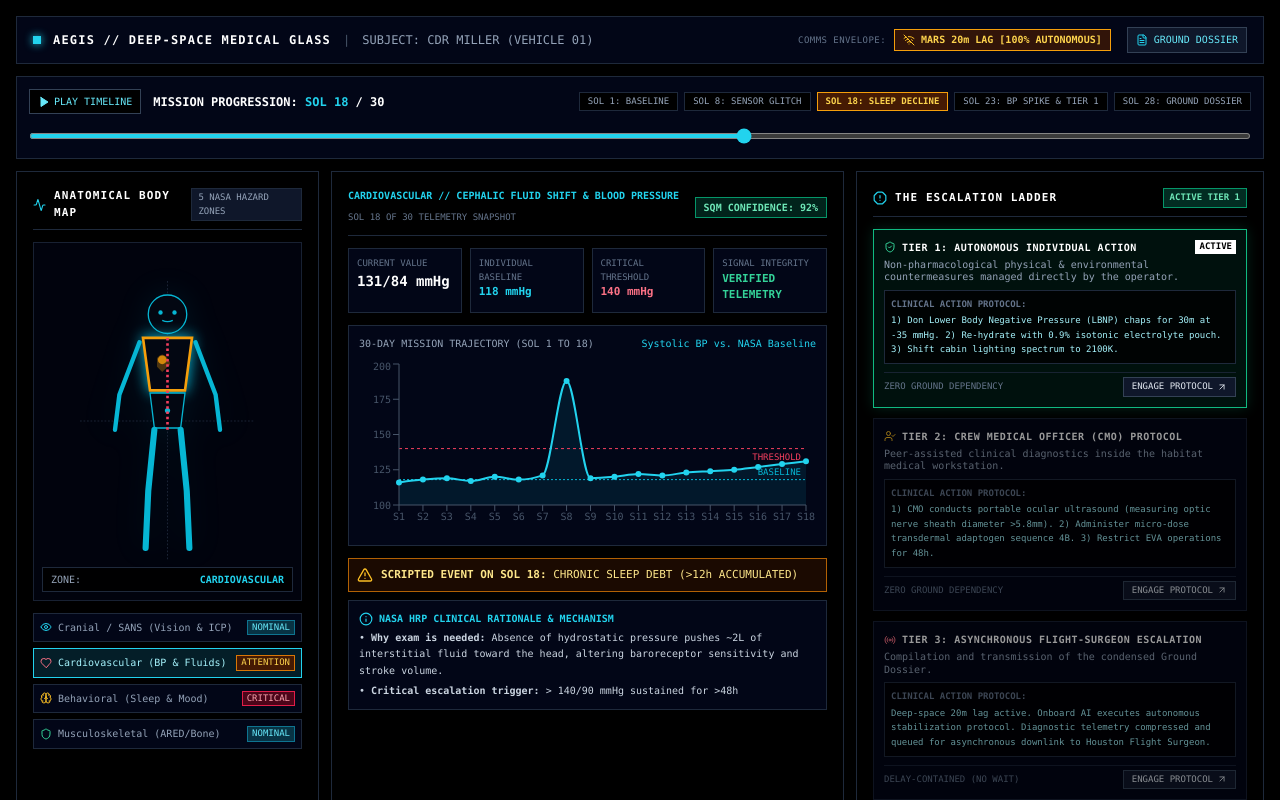
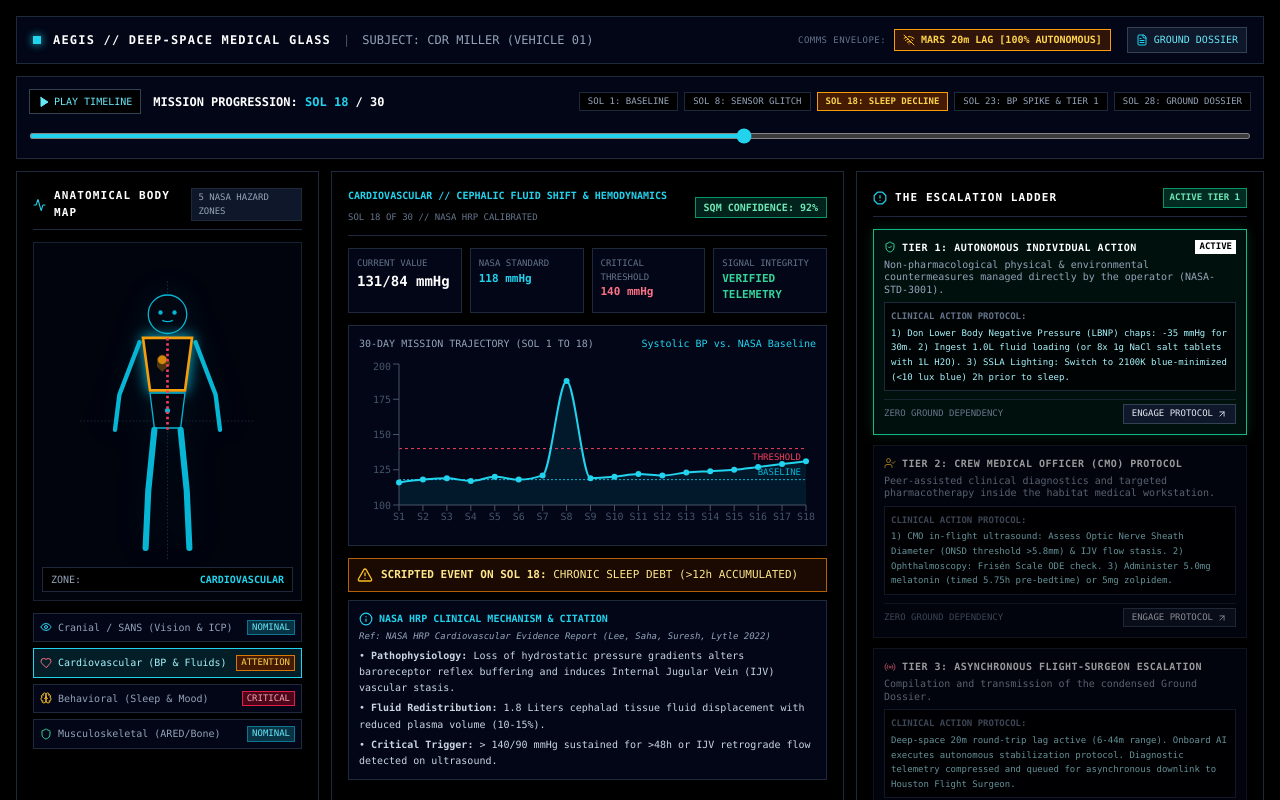
Before and after one commit to Daddy-Dagger/HMS_Nasa, a React (Vite) app: page / in a window 1280 px wide. Shown: the top 800 px of the page. Built offline with nearby package versions, Linux system fonts and the light colour scheme; the HTML template or start-up script is replaced by a standard one.

Commit message:
docs: calibrate indicators and escalation ladder to exact NASA HRP Evidence Reports (Flynn-Evans, Lee/Lytle, Laurie/Macias, Gore/Vera)

```diff
--- a/src/components/EscalationLadder.tsx
+++ b/src/components/EscalationLadder.tsx
@@ -20,27 +20,27 @@ export const EscalationLadder: React.FC<EscalationLadderProps> = ({
       tier: 1,
       label: "TIER 1: AUTONOMOUS INDIVIDUAL ACTION",
       targetHazard: "Cephalic Fluid Shift & Circadian Disruption",
-      description: "Non-pharmacological physical & environmental countermeasures managed directly by the operator.",
-      protocol: "1) Don Lower Body Negative Pressure (LBNP) chaps for 30m at -35 mmHg. 2) Re-hydrate with 0.9% isotonic electrolyte pouch. 3) Shift cabin lighting spectrum to 2100K.",
+      description: "Non-pharmacological physical & environmental countermeasures managed directly by the operator (NASA-STD-3001).",
+      protocol: "1) Don Lower Body Negative Pressure (LBNP) chaps: -35 mmHg for 30m. 2) Ingest 1.0L fluid loading (or 8x 1g NaCl salt tablets with 1L H2O). 3) SSLA Lighting: Switch to 2100K blue-minimized (<10 lux blue) 2h prior to sleep.",
       requiresGroundAuth: false,
     },
     {
       tier: 2,
       label: "TIER 2: CREW MEDICAL OFFICER (CMO) PROTOCOL",
-      targetHazard: "SANS Optic Edema & Sustained Hypertension",
-      description: "Peer-assisted clinical diagnostics inside the habitat medical workstation.",
-      protocol: "1) CMO conducts portable ocular ultrasound (measuring optic nerve sheath diameter >5.8mm). 2) Administer micro-dose transdermal adaptogen sequence 4B. 3) Restrict EVA operations for 48h.",
+      targetHazard: "SANS Optic Edema & Sustained Hypertension / IJV Stasis",
+      description: "Peer-assisted clinical diagnostics and targeted pharmacotherapy inside the habitat medical workstation.",
+      protocol: "1) CMO in-flight ultrasound: Assess Optic Nerve Sheath Diameter (ONSD threshold >5.8mm) & IJV flow stasis. 2) Ophthalmoscopy: Frisén Scale ODE check. 3) Administer 5.0mg melatonin (timed 5.75h pre-bedtime) or 5mg zolpidem.",
       requiresGroundAuth: false,
     },
     {
       tier: 3,
       label: "TIER 3: ASYNCHRONOUS FLIGHT-SURGEON ESCALATION",
-      targetHazard: "Critical Multi-System Drift",
+      targetHazard: "Critical Multi-System Drift / Loss of Mission Risk",
       description: "Compilation and transmission of the condensed Ground Dossier.",
       protocol:
         delayMode === "MARS_20M_DELAY"
-          ? "Deep-space 20m lag active. Onboard AI executes autonomous stabilization protocol. Diagnostic telemetry compressed and queued for asynchronous downlink to Houston Flight Surgeon."
-          : "Direct real-time telemedicine session initiated with MCC-Houston Surgeon.",
+          ? "Deep-space 20m round-trip lag active (6-44m range). Onboard AI executes autonomous stabilization protocol. Diagnostic telemetry compressed and queued for asynchronous downlink to Houston Flight Surgeon."
+          : "Direct real-time telemedicine session initiated with MCC-Houston Flight Surgeon.",
       requiresGroundAuth: true,
     },
   ];
--- a/src/components/IndicatorDetail.tsx
+++ b/src/components/IndicatorDetail.tsx
@@ -25,77 +25,77 @@ export const IndicatorDetail: React.FC<IndicatorDetailProps> = ({
 }) => {
   const currentMetric = missionData[currentSol - 1] || missionData[0];
 
-  // Configure which metrics to show depending on the selected anatomical zone
   const getZoneConfig = () => {
     switch (selectedZone) {
       case "CARDIOVASCULAR":
         return {
-          title: "CARDIOVASCULAR // CEPHALIC FLUID SHIFT & BLOOD PRESSURE",
+          title: "CARDIOVASCULAR // CEPHALIC FLUID SHIFT & HEMODYNAMICS",
           primaryName: "Systolic BP",
           primaryKey: "systolicBP",
-          secondaryKey: "diastolicBP",
           unit: "mmHg",
           baselineVal: 118,
           baselineLabel: "SPACE BASELINE (118 mmHg)",
           thresholdVal: 140,
           thresholdLabel: "STAGE 1 HYPERTENSION (>140 mmHg)",
           currentVal: `${currentMetric.systolicBP}/${currentMetric.diastolicBP} mmHg`,
-          hazard: "Altered Gravity (Fluid Shift) & Radiation Vascular Remodeling",
-          whyExamNeeded: "Absence of hydrostatic pressure pushes ~2L of interstitial fluid toward the head, altering baroreceptor sensitivity and stroke volume.",
-          criticalThreshold: "> 140/90 mmHg sustained for >48h",
+          nasaCitation: "NASA HRP Cardiovascular Evidence Report (Lee, Saha, Suresh, Lytle 2022)",
+          fluidShiftDetail: "1.8 Liters cephalad tissue fluid displacement with reduced plasma volume (10-15%).",
+          whyExamNeeded: "Loss of hydrostatic pressure gradients alters baroreceptor reflex buffering and induces Internal Jugular Vein (IJV) vascular stasis.",
+          criticalThreshold: "> 140/90 mmHg sustained for >48h or IJV retrograde flow detected on ultrasound.",
         };
       case "CRANIAL_SANS":
         return {
-          title: "CRANIAL // SANS & INTRACRANIAL PRESSURE (ICP)",
-          primaryName: "Estimated ICP Delta",
-          primaryKey: "systolicBP", // proxy for pressure
-          unit: "mmHg",
-          baselineVal: 120,
-          baselineLabel: "NORMAL VENOUS RETURN",
-          thresholdVal: 138,
-          thresholdLabel: "CHOROIDAL FOLD RISK (>138)",
-          currentVal: currentMetric.systolicBP > 135 ? "ELEVATED (Grade 2 Edema)" : "NOMINAL (<15 mmHg)",
-          hazard: "Hostile Closed Environment (Elevated CO2) & Microgravity SANS",
-          whyExamNeeded: "Persistent headward fluid shift causes optic disc edema, globe flattening, and hyperopic refractive shifts in 70% of long-duration crew.",
-          criticalThreshold: "Grade 3 Optic Disc Edema or acute visual acuity loss >0.5 Diopters",
+          title: "CRANIAL // SANS & OPTIC RETINAL THICKNESS (TRT)",
+          primaryName: "BMO-250 TRT Delta",
+          primaryKey: "systolicBP", // coupled in demo
+          unit: "μm",
+          baselineVal: 0,
+          baselineLabel: "NORMAL BASELINE (0 μm)",
+          thresholdVal: 19.4,
+          thresholdLabel: "SANS SUBCLINICAL ODE THRESHOLD (≥19.4 μm)",
+          currentVal: currentMetric.systolicBP > 138 ? "27.6 μm (Grade 2 ODE)" : "11.2 μm (Subclinical)",
+          nasaCitation: "NASA HRP SANS Evidence Report (Laurie, Macias, Pardon, Mader 2022)",
+          fluidShiftDetail: "Cephalad venous congestion elevates retrobulbar CSF pressure, expanding optic sheath.",
+          whyExamNeeded: "70% of long-duration crew exhibit ocular signs. BMO-250 TRT ≥19.4 μm defines early subclinical Optic Disc Edema (OCT standard).",
+          criticalThreshold: "OCT ΔTRT ≥19.4 μm or Frisén Scale Grade ≥1 via portable fundoscopy.",
         };
       case "NEURO_BEHAVIORAL":
         return {
-          title: "NEURO-BEHAVIORAL // CIRCADIAN RHYTHM & SLEEP ARCHITECTURE",
+          title: "NEURO-BEHAVIORAL // SLEEP ARCHITECTURE & PVT VIGILANCE",
           primaryName: "Daily Sleep",
           primaryKey: "sleepHours",
           unit: "hours",
-          baselineVal: 7.0,
-          baselineLabel: "TARGET RECOVERY (7.0 h)",
+          baselineVal: 8.0,
+          baselineLabel: "NASA-STD-3001 STANDARD (8.0 h)",
           thresholdVal: 5.0,
-          thresholdLabel: "COGNITIVE LAPSE RISK (<5.0 h)",
-          currentVal: `${currentMetric.sleepHours} hrs`,
-          hazard: "Isolation & Confinement (90-min orbital sunrises, acoustic noise)",
-          whyExamNeeded: "Cumulative sleep debt directly triggers psychomotor vigilance lapses (WinSCAT) and neuro-behavioral instability during critical maneuvers.",
-          criticalThreshold: "< 5.0 hours sleep for 3 consecutive sols or mood score < 5.0",
+          thresholdLabel: "CRITICAL LAPSE RISK (<5.0 h)",
+          currentVal: `${currentMetric.sleepHours} hrs (Avg ISS: 6.0-6.4h)`,
+          nasaCitation: "NASA HRP Sleep Loss & Work Overload Report (Flynn-Evans, Gregory, Whitmire 2023)",
+          fluidShiftDetail: "In-flight sleep deficit averages 1.6-2.0h/night. Sustained wakefulness >16h produces BAC 0.05% impairment equivalent.",
+          whyExamNeeded: "Sleep fragmentation drives objective attention lapses (>500ms PVT latency) and impairs working memory.",
+          criticalThreshold: "<5.0 hours sleep for 3 consecutive sols or PVT reaction latency >500 ms.",
         };
       case "MUSCULOSKELETAL":
       default:
         return {
-          title: "MUSCULOSKELETAL // BONE MINERAL & MUSCLE TONE (ARED)",
-          primaryName: "Estimated Bone Density",
-          primaryKey: "heartRate", // proxy
-          unit: "ARED load",
+          title: "MUSCULOSKELETAL // BONE MINERAL DENSITY & ARED RESISTIVE LOAD",
+          primaryName: "ARED Axial Load",
+          primaryKey: "heartRate",
+          unit: "N-load",
           baselineVal: 70,
-          baselineLabel: "NOMINAL STRAIN RATE",
+          baselineLabel: "NOMINAL RESISTIVE STRAIN",
           thresholdVal: 90,
-          thresholdLabel: "EXCESS CARDIO STRAIN",
-          currentVal: "0.98 g/cm² (Calcaneus)",
-          hazard: "Altered Gravity Fields (Zero-G Osteoclast Upregulation)",
-          whyExamNeeded: "Without 1-G mechanical axial loading, trabecular bone decays at 1.0-1.5% per month, generating hypercalciuria and renal stone risk.",
-          criticalThreshold: "Bone mineral loss >2.5% or serum calcium >11.0 mg/dL",
+          thresholdLabel: "EXCESS CARDIOVASCULAR STRAIN",
+          currentVal: "0.98 g/cm² Calcaneus",
+          nasaCitation: "NASA HRP Osteo & Sensorimotor Evidence Report (Sibonga, Wood 2021)",
+          fluidShiftDetail: "Microgravity eliminates 1-G skeletal loading; trabecular bone decays at 1.0-1.5% per month.",
+          whyExamNeeded: "Daily resistive countermeasure loading (ARED) prevents irreversible cortical bone demineralization and hypercalciuria.",
+          criticalThreshold: "Trabecular bone loss >2.5% or urinary calcium excretion spike.",
         };
     }
   };
 
   const config = getZoneConfig();
-
-  // Slice history up to currentSol for realistic progression
   const historyData = missionData.slice(0, currentSol);
 
   return (
@@ -105,7 +105,7 @@ export const IndicatorDetail: React.FC<IndicatorDetailProps> = ({
         <div className="flex flex-wrap items-center justify-between border-b border-slate-800 pb-2 mb-3 gap-2">
           <div>
             <span className="text-[10px] text-cyan-400 font-bold block">{config.title}</span>
-            <span className="text-[9px] text-slate-500">SOL {currentSol} OF 30 TELEMETRY SNAPSHOT</span>
+            <span className="text-[9px] text-slate-500">SOL {currentSol} OF 30 // NASA HRP CALIBRATED</span>
           </div>
 
           {/* CONFIDENCE BADGE & ALERT SUPPRESSION */}
@@ -138,7 +138,7 @@ export const IndicatorDetail: React.FC<IndicatorDetailProps> = ({
           </div>
 
           <div className="bg-slate-950 border border-slate-800 p-2">
-            <span className="text-slate-500 text-[9px] block">INDIVIDUAL BASELINE</span>
+            <span className="text-slate-500 text-[9px] block">NASA STANDARD</span>
             <span className="text-cyan-400 font-bold">{config.baselineVal} {config.unit}</span>
           </div>
 
@@ -188,7 +188,7 @@ export const IndicatorDetail: React.FC<IndicatorDetailProps> = ({
           </div>
         </div>
 
-        {/* CLINICAL EXPLANATIONS & SCRIPTED EVENT CALLOUT */}
+        {/* CLINICAL EXPLANATIONS & CITATIONS */}
         <div className="space-y-2 text-[11px]">
           {currentMetric.eventTag && (
             <div className="p-2 border border-amber-600/80 bg-amber-950/40 text-amber-200 flex items-center gap-2">
@@ -202,22 +202,28 @@ export const IndicatorDetail: React.FC<IndicatorDetailProps> = ({
           <div className="p-2.5 bg-slate-950 border border-slate-800 text-[10px] space-y-1">
             <div className="text-cyan-400 font-bold flex items-center gap-1.5">
               <Info className="w-3.5 h-3.5" />
-              <span>NASA HRP CLINICAL RATIONALE & MECHANISM</span>
+              <span>NASA HRP CLINICAL MECHANISM & CITATION</span>
+            </div>
+            <div className="text-slate-400 italic text-[9px] mb-1">
+              Ref: {config.nasaCitation}
             </div>
             <div className="text-slate-300 leading-relaxed">
-              • <strong>Why exam is needed:</strong> {config.whyExamNeeded}
+              • <strong>Pathophysiology:</strong> {config.whyExamNeeded}
             </div>
             <div className="text-slate-300 leading-relaxed">
-              • <strong>Critical escalation trigger:</strong> {config.criticalThreshold}
+              • <strong>Fluid Redistribution:</strong> {config.fluidShiftDetail}
+            </div>
+            <div className="text-slate-300 leading-relaxed">
+              • <strong>Critical Trigger:</strong> {config.criticalThreshold}
             </div>
           </div>
         </div>
       </div>
 
       <div className="pt-2 border-t border-slate-800 text-[9px] text-slate-500 flex justify-between">
-        <span>BASELINE + THRESHOLD ENGINE</span>
+        <span>NASA-STD-3001 VOL 1 ALIGNED</span>
         <span className="text-emerald-400 flex items-center gap-1">
-          <CheckCircle2 className="w-3 h-3" /> ADAPTIVE SPACE NORMAL CALIBRATED
+          <CheckCircle2 className="w-3 h-3" /> CLINICAL EVIDENCE ENGINE ACTIVE
         </span>
       </div>
     </div>
```
Also changed, not shown: 5 other files (tests, documents, lock files or other folders).
